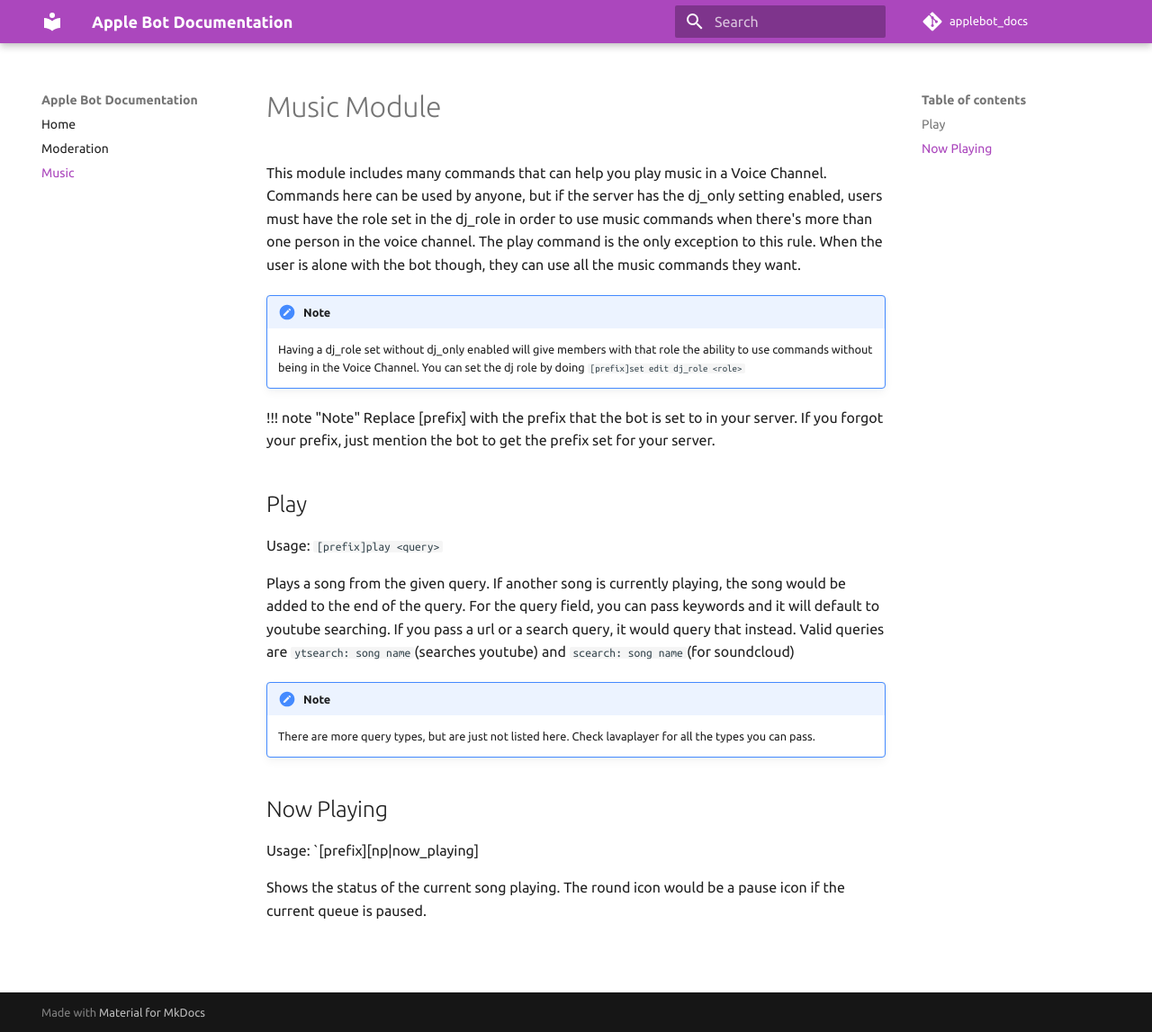
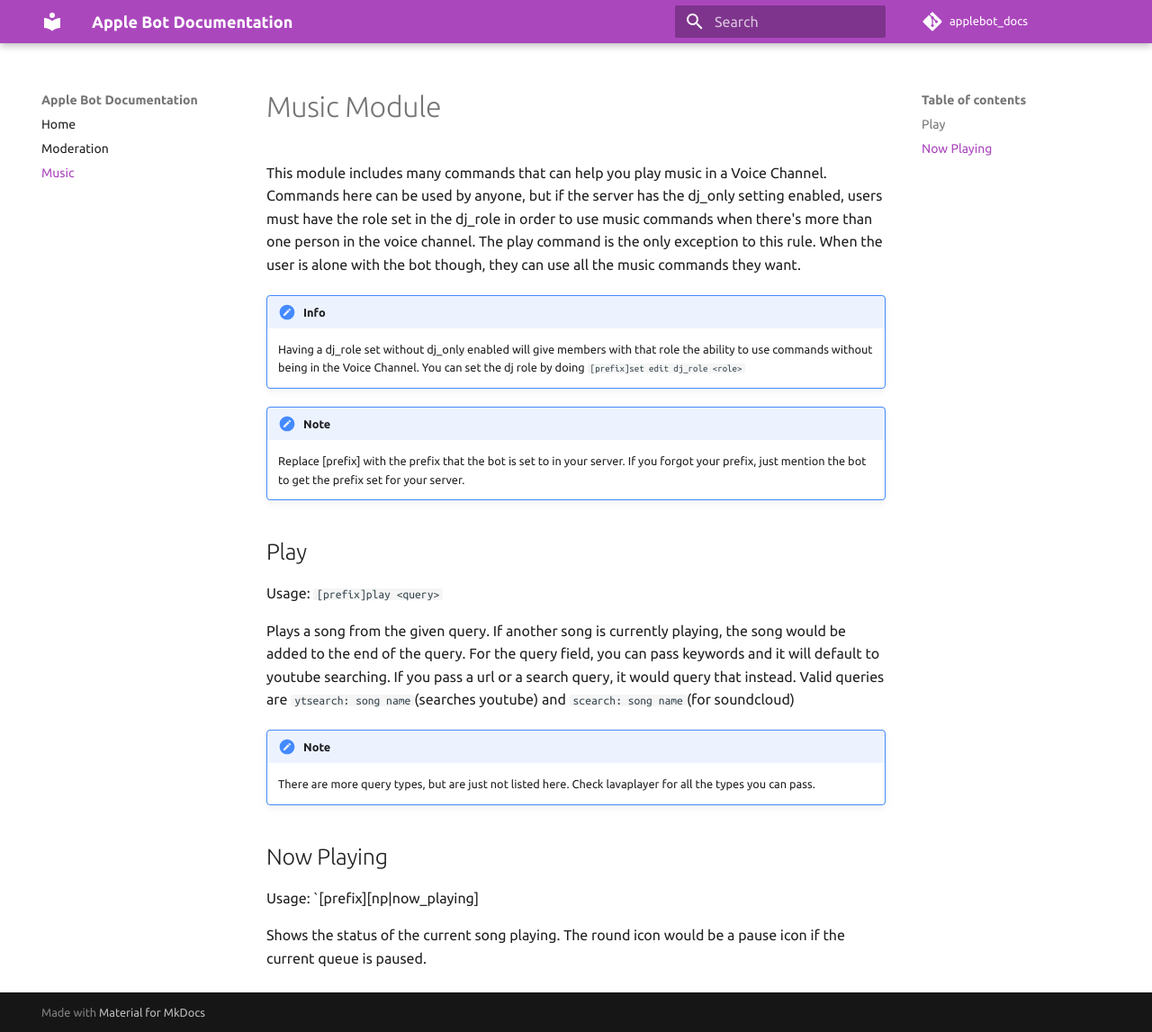
Before and after one commit to applebee1558/applebot-docs, an MkDocs documentation site: the page built from docs/music.md, in a window 1280 px wide and 1147 px high. Shown: the whole window at 90% size. Built offline with MkDocs 1.6.1 and Material for MkDocs 9.7.7, drawn with Linux system fonts in a browser that asks for light colours; comment, search, counter and statistics services are not loaded.

Commit message:
Update music.md

```diff
--- a/docs/music.md
+++ b/docs/music.md
@@ -1,10 +1,11 @@
 # Music Module
 This module includes many commands that can help you play music in a Voice Channel. Commands here can be used by anyone, but if the server has the dj_only setting enabled, users must have the role set in the dj_role in order to use music commands when there's more than one person in the voice channel. The play command is the only exception to this rule. When the user is alone with the bot though, they can use all the music commands they want.
 
-!!! note "Note"
+!!! note "Info"
     Having a dj_role set without dj_only enabled will give members with that role the ability to use commands without being in the Voice Channel. You can set the dj role by doing `[prefix]set edit dj_role <role>`
 
-!!! note "Note" Replace [prefix] with the prefix that the bot is set to in your server. If you forgot your prefix, just mention the bot to get the prefix set for your server.
+!!! note "Note"
+    Replace [prefix] with the prefix that the bot is set to in your server. If you forgot your prefix, just mention the bot to get the prefix set for your server.
 
 ## Play
 Usage: `[prefix]play <query>`
```
